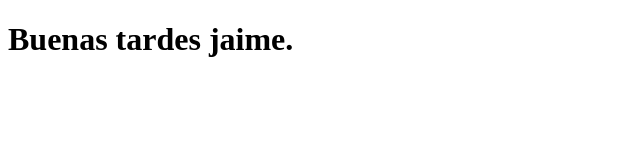
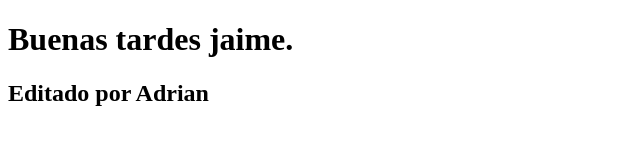
Before and after one commit to CapoeiraDoMorte/GitPracticeAdvance, a plain HTML site: page index.html in a window 1280 px wide. Shown: the whole page, without its empty margins (0-640 px from the left). Drawn offline with Linux system fonts and the light colour scheme.

Commit message:
Ramita_Adrian

```diff
--- a/index.html
+++ b/index.html
@@ -8,5 +8,6 @@
 </head>
 <body>
     <h1>Buenas tardes jaime. </h1>
+    <h2>Editado por Adrian</h2>
 </body>
 </html>
```
